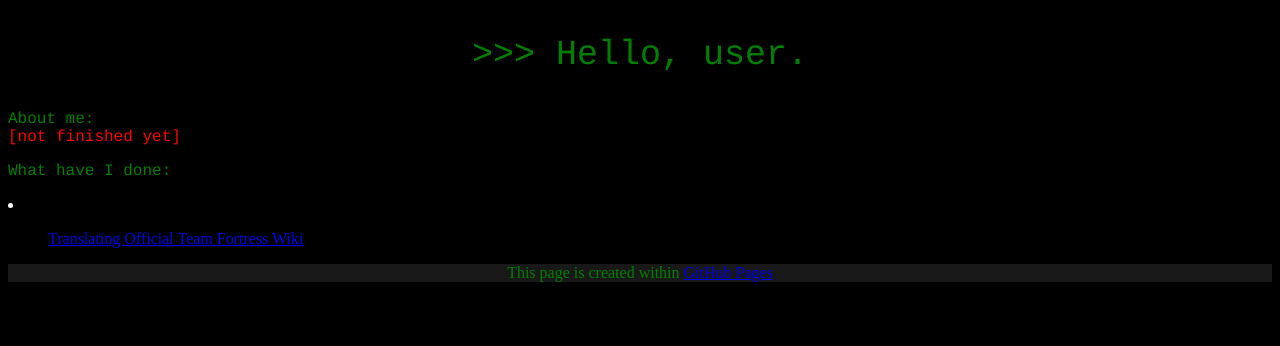
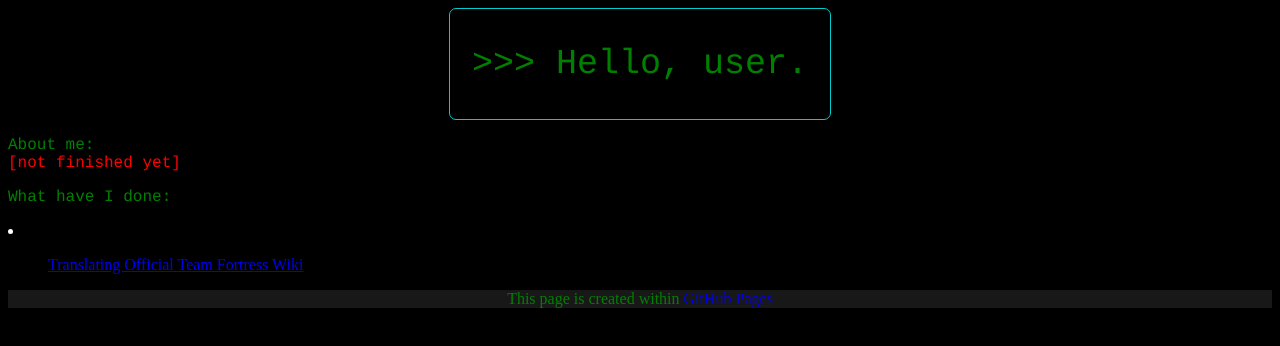
Before and after one commit to TheDanWolf/thedanwolf.github.io, a plain HTML site: page index.html in a window 1280 px wide. Drawn offline with Linux system fonts and the light colour scheme.

Commit message:
Update index.html

```diff
--- a/index.html
+++ b/index.html
@@ -3,10 +3,10 @@
 <head>
     <link rel="stylesheet" type="text/css" href="css/style.css"/>
     <meta charset="UTF-8">
-    <title>coshib</title>
+    <title>coshib.ru</title>
 </head>
 <body>
-<center><p class="main-p" style="font-size: 35px;">>>> Hello, user.</p></center>
+<center><div style="width: 30%; margin: 4px; border: 1px solid #00cdcd; border-radius: 7px; -moz-border-radius: 7px;"><p class="main-p" style="font-size: 35px;">>>> Hello, user.</p></div></center>
 <p class="main-p">About me:<br>
     <span style="color: red">[not finished yet]</span></p>
 <p class="main-p">What have I done:<br><li style="color: white">
```
